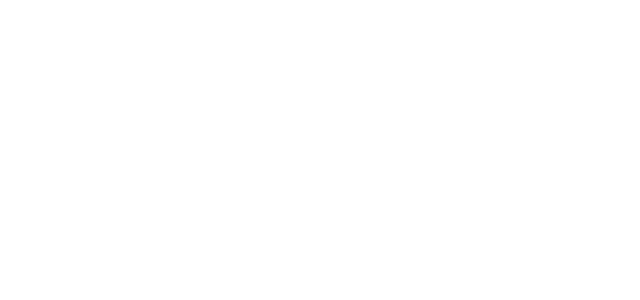
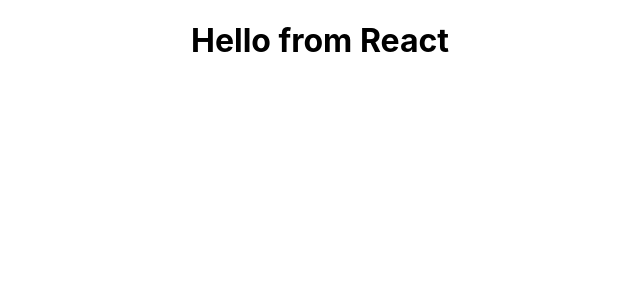
Before and after one commit to miguellutz/react-task-tracker, a React (Create React App) app: page / in a window 1280 px wide. Shown: the top 300 px of the page, without its empty margins (320-960 px from the left). Built offline with nearby package versions, Linux system fonts and the light colour scheme.

Commit message:
React Task Tracker setup

```diff
--- a/public/index.html
+++ b/public/index.html
@@ -17,7 +17,8 @@
   </head>
   <body>
     <noscript>You need to enable JavaScript to run this app.</noscript>
-    <div id="root"></div>
+    <div id="root">
+    </div>
     <!--
       This HTML file is a template.
       If you open it directly in the browser, you will see an empty page.
--- a/src/App.js
+++ b/src/App.js
@@ -4,7 +4,7 @@
 function App() {
   return (
     <div className="App">
-
+      <h1>Hello from React</h1>
     </div>
   );
 }
```
